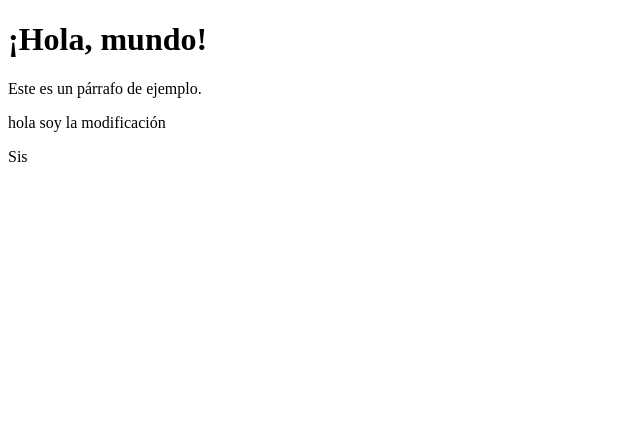
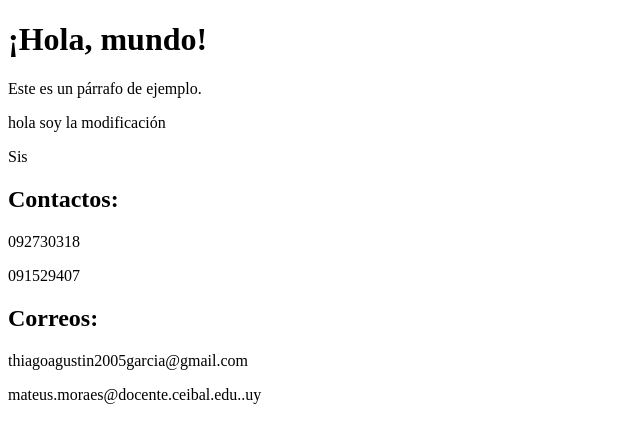
Before and after one commit to Thiago89ml/Proyectito, a plain HTML site: page index.html in a window 1280 px wide. Shown: the whole page, without its empty margins (0-640 px from the left). Drawn offline with Linux system fonts and the light colour scheme.

Commit message:
Actualización

```diff
--- a/index.html
+++ b/index.html
@@ -11,5 +11,14 @@
     <p> hola soy la modificación <p>
 
     <p> Sis</p>
+
+    <h2> Contactos: </h2>
+    <p>092730318</p>
+    <p>091529407</p>
+
+      <h2> Correos: </h2>
+      <p>thiagoagustin2005garcia@gmail.com</p>
+      <p>mateus.moraes@docente.ceibal.edu..uy</p>
+
 </body>
 </html>
```
